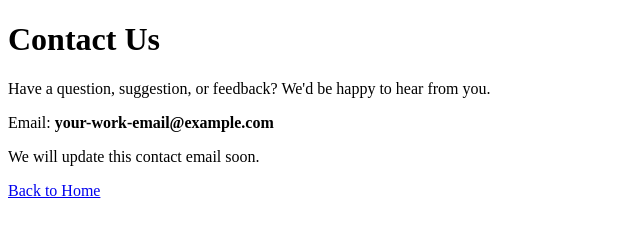
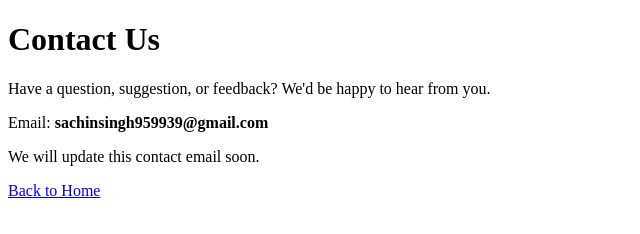
Before and after one commit to sachinkumar959939-sketch/smart-finance-hub, a plain HTML site: page contact.html in a window 1280 px wide. Shown: the full height of the page, 0-640 px from the left. Drawn offline with Linux system fonts and the light colour scheme.

Commit message:
Update contact.html

```diff
--- a/contact.html
+++ b/contact.html
@@ -9,7 +9,7 @@
 <body>
   <h1>Contact Us</h1>
   <p>Have a question, suggestion, or feedback? We'd be happy to hear from you.</p>
-  <p>Email: <strong>your-work-email@example.com</strong></p>
+  <p>Email: <strong>sachinsingh959939@gmail.com</strong></p>
   <p>We will update this contact email soon.</p>
   <p><a href="index.html">Back to Home</a></p>
 </body>
```
